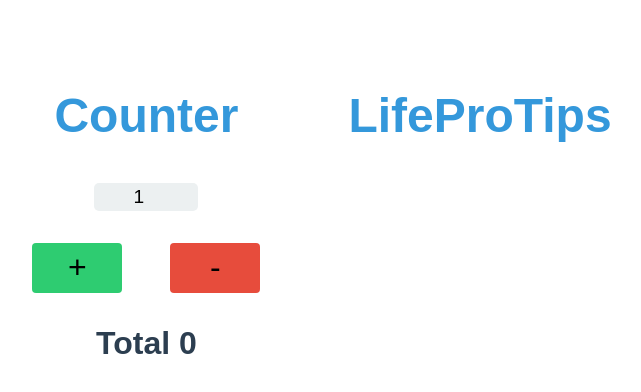
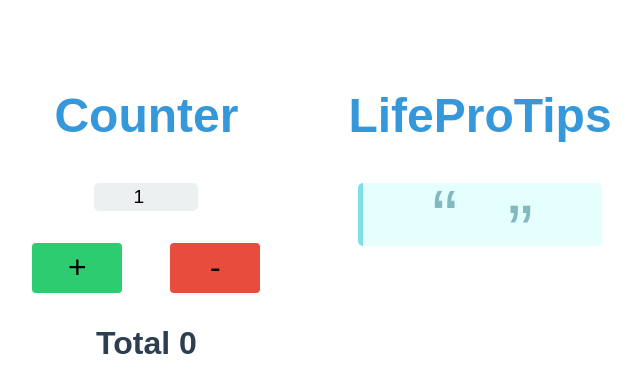
Before and after one commit to fredhawk/tally-quote, a React (Create React App) app: page / in a window 1280 px wide. Shown: the top 392 px of the page, without its empty margins (330-971 px from the left). Built offline with nearby package versions, Linux system fonts and the light colour scheme; no server answers.

Commit message:
Change amount of LPTs to get Add blockquote styling to LPT

```diff
--- a/src/containers/LifeProTips.css
+++ b/src/containers/LifeProTips.css
@@ -16,7 +16,33 @@
 }
 
 .LPT-text {
-  padding-left: 1.5rem;
-  padding-right: 1.5rem;
   line-height: 1.8rem;
 }
+
+blockquote {
+  border-left: 5px solid #80deea;
+  background: #e5ffff;
+  border-radius: 5px;
+  padding: 0.5em 10px;
+  margin: 1.5em 10px;
+}
+
+blockquote:before {
+  color: #81b9bf;
+  content: open-quote;
+  font-size: 4em;
+  line-height: 0.1em;
+  margin-right: 0.25em;
+  vertical-align: -0.4em;
+}
+blockquote:after {
+  color: #81b9bf;
+  content: close-quote;
+  font-size: 4em;
+  line-height: 0.1em;
+  margin-left: 0.4em;
+  vertical-align: -0.6em;
+}
+blockquote p {
+  display: inline;
+}
--- a/src/containers/LifeProTips.js
+++ b/src/containers/LifeProTips.js
@@ -2,7 +2,7 @@
 import './LifeProTips.css';
 
 const subreddit = `LifeProTips`;
-const url = `http://www.reddit.com/r/${subreddit}/hot/.json?limit=200`;
+const url = `http://www.reddit.com/r/${subreddit}/hot/.json?limit=100`;
 
 class LifeProTips extends Component {
   constructor(props) {
@@ -23,11 +23,13 @@
   render() {
     return (
       <section className="LPT">
-        <h1 className="LPT-title">LifeProTips</h1>
+        <h1 className="LPT-title"> LifeProTips </h1>
         <article className="LPT-tip">
-          <p className="LPT-text">
-            {this.state.tips[this.props.randomNumber] ? this.state.tips[this.props.randomNumber].data.title : ``}
-          </p>
+          <blockquote className="LPT-text">
+            <p>
+              {this.state.tips[this.props.randomNumber] ? this.state.tips[this.props.randomNumber].data.title : ``}
+            </p>
+          </blockquote>
         </article>
       </section>
     );
--- a/src/helpers/helper.js
+++ b/src/helpers/helper.js
@@ -1,3 +1,3 @@
 export const randomNum = () => {
-  return Math.floor(Math.random() * 200);
+  return Math.floor(Math.random() * 100);
 };
```
